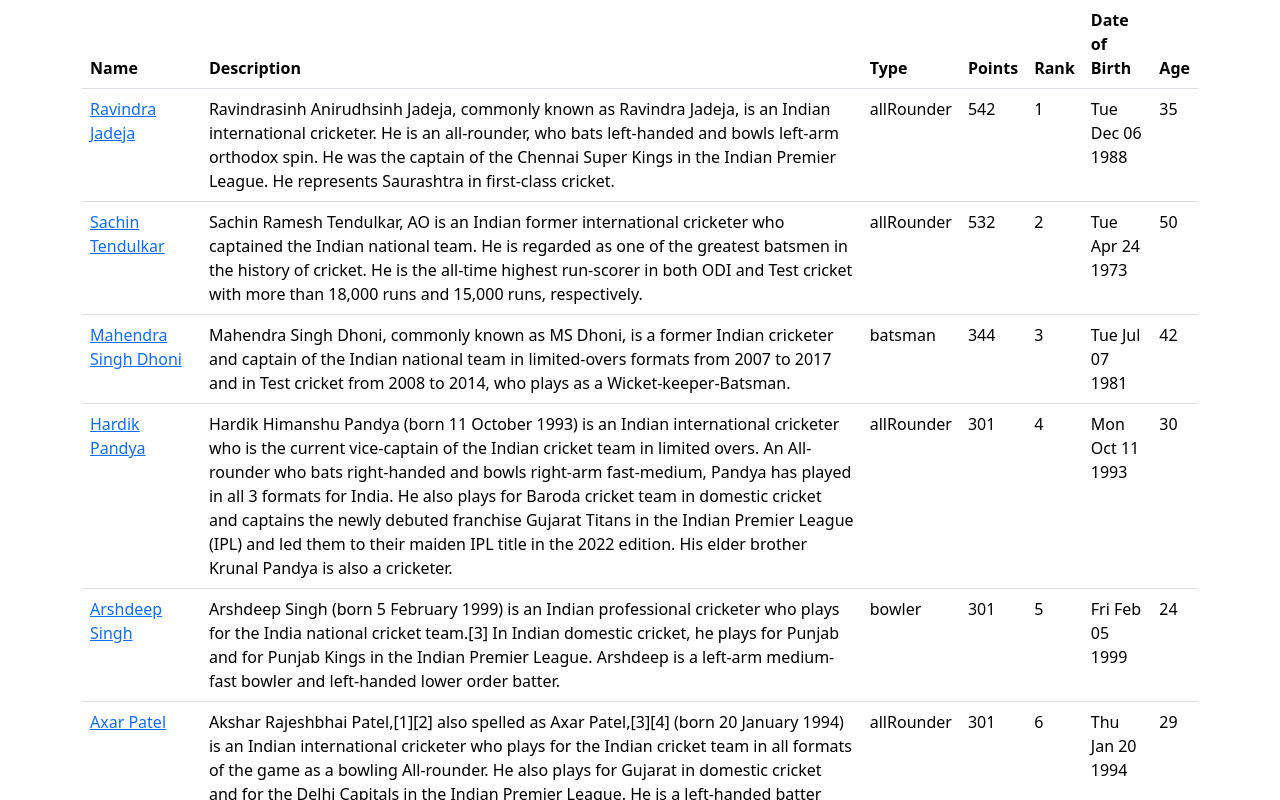
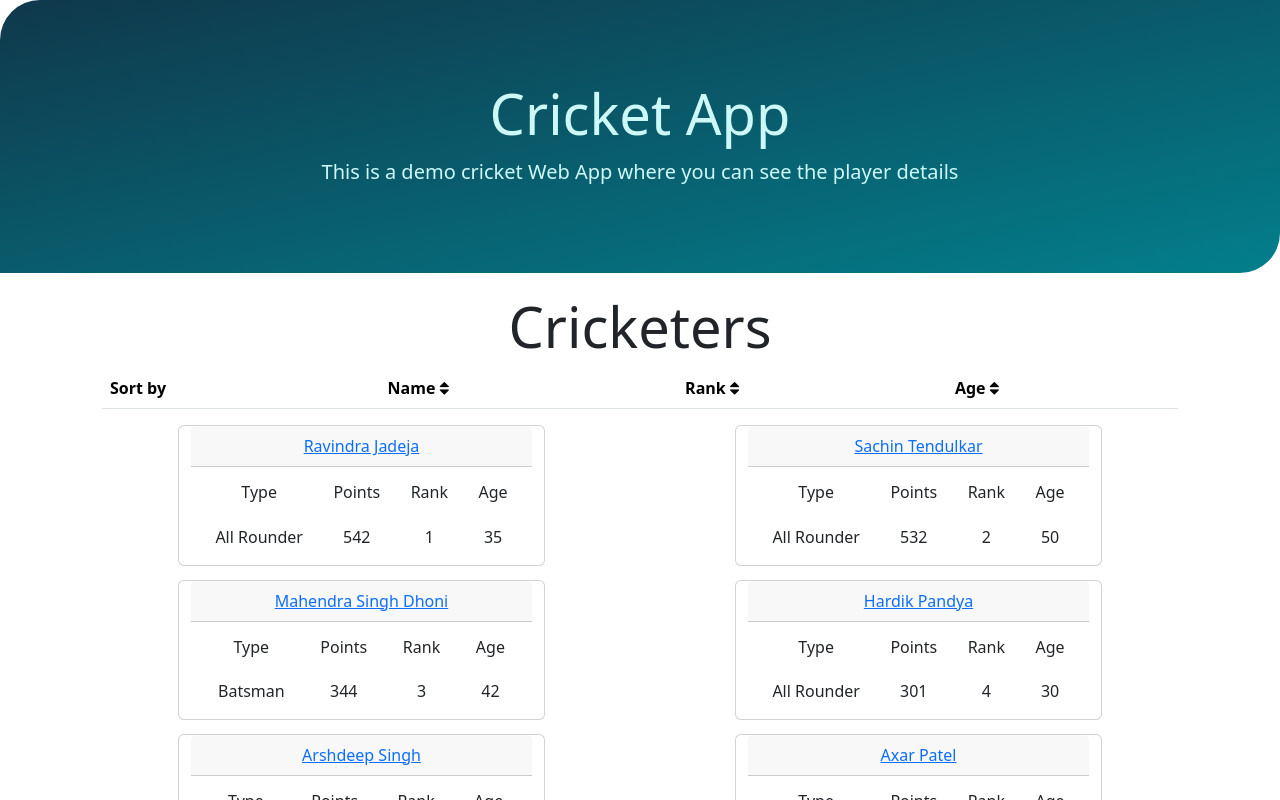
Before and after one commit to iShivam2012/Nirmata, a React (Create React App) app: page /cricketApp in a window 1280 px wide. Shown: the top 800 px of the page. Built offline with nearby package versions, Linux system fonts and the light colour scheme.

Commit message:
feat: updated the UI and look and feel of the entire app

```diff
--- a/public/index.html
+++ b/public/index.html
@@ -9,6 +9,7 @@
       content="Web site created using create-react-app"
     />
     <title>Cricket App</title>
+    <link rel="stylesheet" href="https://cdnjs.cloudflare.com/ajax/libs/font-awesome/4.7.0/css/font-awesome.min.css">
   </head>
   <body>
     <noscript>You need to enable JavaScript to run this app.</noscript>
--- a/src/App.css
+++ b/src/App.css
@@ -1,31 +1,16 @@
-.App {
+.header {
   text-align: center;
-}
-
-.App-logo {
-  height: 40vmin;
-  pointer-events: none;
+  background-image: linear-gradient(to bottom right,#0f384b, #037f8c);
+  color:rgb(205, 248, 248);
+  padding: 70px 30px 70px 30px;
+  border-top-left-radius: 40px;
+  border-bottom-right-radius: 40px;
 }
 
 @media (prefers-reduced-motion: no-preference) {
   .App-logo {
     animation: App-logo-spin infinite 20s linear;
   }
-}
-
-.App-header {
-  background-color: #282c34;
-  min-height: 100vh;
-  display: flex;
-  flex-direction: column;
-  align-items: center;
-  justify-content: center;
-  font-size: calc(10px + 2vmin);
-  color: white;
-}
-
-.App-link {
-  color: #61dafb;
 }
 
 @keyframes App-logo-spin {
--- a/src/App.js
+++ b/src/App.js
@@ -7,12 +7,12 @@
 
 function App() {
   const [playersData, setPlayersData] = useState([]);
-  const [playerDetails, setPlayerDetails] = useState([]);
 
   useEffect(() => {
     async function playersData() {
       const data = await getPlayers();
-      setPlayersData(data);
+      localStorage.setItem("playersData", JSON.stringify(data));
+      setPlayersData(JSON.parse(localStorage.getItem("playersData")));
     }
     playersData();
   }, []);
@@ -21,9 +21,20 @@
     const playerData = data.filter((pData) => {
       return pData.name === name;
     });
-    setPlayerDetails(playerData);
+    localStorage.setItem("playerDetail", JSON.stringify(playerData));
   };
   return (
+    <div className="App">
+      <div className="jumbotron header">
+        <div className="container">
+          <h1 style={{ margin: "10px" }} className="display-4">
+            Cricket App
+          </h1>
+          <p className="lead">
+            This is a demo cricket Web App where you can see the player details
+          </p>
+        </div>
+      </div>
       <Switch>
         <Route path="/" exact>
           <Redirect to="/cricketApp" />
@@ -39,11 +50,10 @@
           </div>
         </Route>
         <Route path="/playerDetails" exact>
-        {playersData.length > 0 && (
-          <PlayersDetails playerDetails={playerDetails} data={playersData} />
-        )}
+          {playersData.length > 0 && <PlayersDetails data={playersData} />}
         </Route>
       </Switch>
+    </div>
   );
 }
 
--- a/src/Components/PageNavigation.js
+++ b/src/Components/PageNavigation.js
@@ -1,3 +1,5 @@
+import "./Styles/Records.css";
+
 const PageNavigation = ({
   onPrevPageChangeHandler,
   onNextPageChangeHandler,
@@ -5,7 +7,7 @@
   numbers,
 }) => {
   return (
-    <nav>
+    <nav className="flex paginationStyle">
       <ul className="pagination">
         <li className="page-item">
           <button className="page-link" onClick={onPrevPageChangeHandler}>
--- a/src/Components/Players.js
+++ b/src/Components/Players.js
@@ -1,6 +1,7 @@
 import { useState } from "react";
 import Records from "./Records";
 import PageNavigation from "./PageNavigation";
+import "./Styles/Players.css";
 
 const Players = ({ data, playerDetailsHandler }) => {
   const [currentPage, setCurrentPage] = useState(1);
@@ -33,7 +34,8 @@
   };
 
   return (
-    <div>
+    <div className="players">
+      <h3 className="text-center display-4">Cricketers</h3>
       <Records
         currentPage={currentPage}
         records={records}
--- a/src/Components/Records.js
+++ b/src/Components/Records.js
@@ -1,12 +1,13 @@
 import { useEffect, useState } from "react";
 import { Link } from "react-router-dom";
+import "./Styles/Records.css";
 
 const Records = ({ records, currentPage, playerDetailsHandler }) => {
   const [sortedRecords, setSortedRecords] = useState(records);
   const [order, setOrder] = useState("ASC");
   const sortHandler = (e) => {
     const property = e.target.innerText;
-    if (property === "Name") {
+    if (property === "Name ") {
       if (order === "ASC") {
         const sd = [...records].sort((a, b) => (a.name > b.name ? 1 : -1));
         setSortedRecords(sd);
@@ -17,7 +18,7 @@
         setSortedRecords(sd);
         setOrder("ASC");
       }
-    } else if (property === "Rank") {
+    } else if (property === "Rank ") {
       if (order === "ASC") {
         const sd = [...records].sort((a, b) => (a.rank > b.rank ? 1 : -1));
         setSortedRecords(sd);
@@ -28,7 +29,7 @@
         setSortedRecords(sd);
         setOrder("ASC");
       }
-    } else if (property === "Age") {
+    } else if (property === "Age ") {
       if (order === "ASC") {
         const sd = [...records].sort((a, b) => (a.age > b.age ? 1 : -1));
         setSortedRecords(sd);
@@ -51,41 +52,64 @@
   };
 
   return (
-    <table className="table">
-      <thead>
-        <tr>
-          <th onClick={sortHandler.bind("ASC")}>Name</th>
-          <th>Description</th>
-          <th>Type</th>
-          <th>Points</th>
-          <th onClick={sortHandler.bind("ASC")}>Rank</th>
-          <th>Date of Birth</th>
-          <th onClick={sortHandler.bind("ASC")}>Age</th>
-        </tr>
-      </thead>
-      <tbody>
+    <div>
+      <table className="table">
+        <thead>
+          <tr>
+            <th>Sort by</th>
+            <th onClick={sortHandler.bind("ASC")}>
+              Name <i className="fa fa-sort"></i>
+            </th>
+            <th onClick={sortHandler.bind("ASC")}>
+              Rank <i className="fa fa-sort"></i>
+            </th>
+            <th onClick={sortHandler.bind("ASC")}>
+              Age <i className="fa fa-sort"></i>
+            </th>
+          </tr>
+        </thead>
+      </table>
+      <div className="flex row ">
         {sortedRecords.map((data) => {
+          const PlayerType = {
+            bowler: "Bowler",
+            allRounder: "All Rounder",
+            batsman: "Batsman",
+            wicketKeeper: "Wicket Keeper",
+          };
           return (
-            <tr key={data.id}>
-              <td>
+            <div className="card col-sm-4" key={data.id}>
+              <div className="card-header text-center">
                 <Link
                   onClick={() => onClickHandler(data.name)}
                   to="/playerDetails"
                 >
                   {data.name}
                 </Link>
-              </td>
-              <td>{data.description}</td>
-              <td>{data.type}</td>
-              <td>{data.points}</td>
-              <td>{data.rank}</td>
-              <td>{data.dob}</td>
-              <td>{data.age}</td>
-            </tr>
+              </div>
+              <div className="card-body flex">
+                <div className="flex-column">
+                  <h6 className="card-title">Type</h6>
+                  <p className="card-text"> {PlayerType[data.type]} </p>
+                </div>
+                <div className="flex-column">
+                  <h6 className="card-title">Points</h6>
+                  <p className="card-text">{data.points}</p>
+                </div>
+                <div className="flex-column">
+                  <h6 className="card-title">Rank</h6>
+                  <p className="card-text">{data.rank}</p>
+                </div>
+                <div className="flex-column">
+                  <h6 className="card-title">Age</h6>
+                  <p className="card-text"> {data.age}</p>
+                </div>
+              </div>
+            </div>
           );
         })}
-      </tbody>
-    </table>
+      </div>
+    </div>
   );
 };
 
--- /dev/null
+++ b/src/Components/Styles/Players.css
@@ -0,0 +1,3 @@
+.players {
+    margin: 20px;
+}
--- /dev/null
+++ b/src/Components/Styles/Records.css
@@ -0,0 +1,17 @@
+.flex {
+    display: flex;
+    flex-wrap: wrap;
+    gap: 14px;
+    justify-content: space-around;
+ }
+ .flex-column {
+    display: flex;
+    flex-direction: column;
+    flex-wrap: wrap;
+    gap: 14px;
+    align-items: center;
+ }
+
+ .paginationStyle{
+    margin:20px;
+ }
```
Also changed, not shown: src/Components/PlayerDetails.js (+75 -19 lines). Lines whose indentation alone changed are shown as unchanged.
